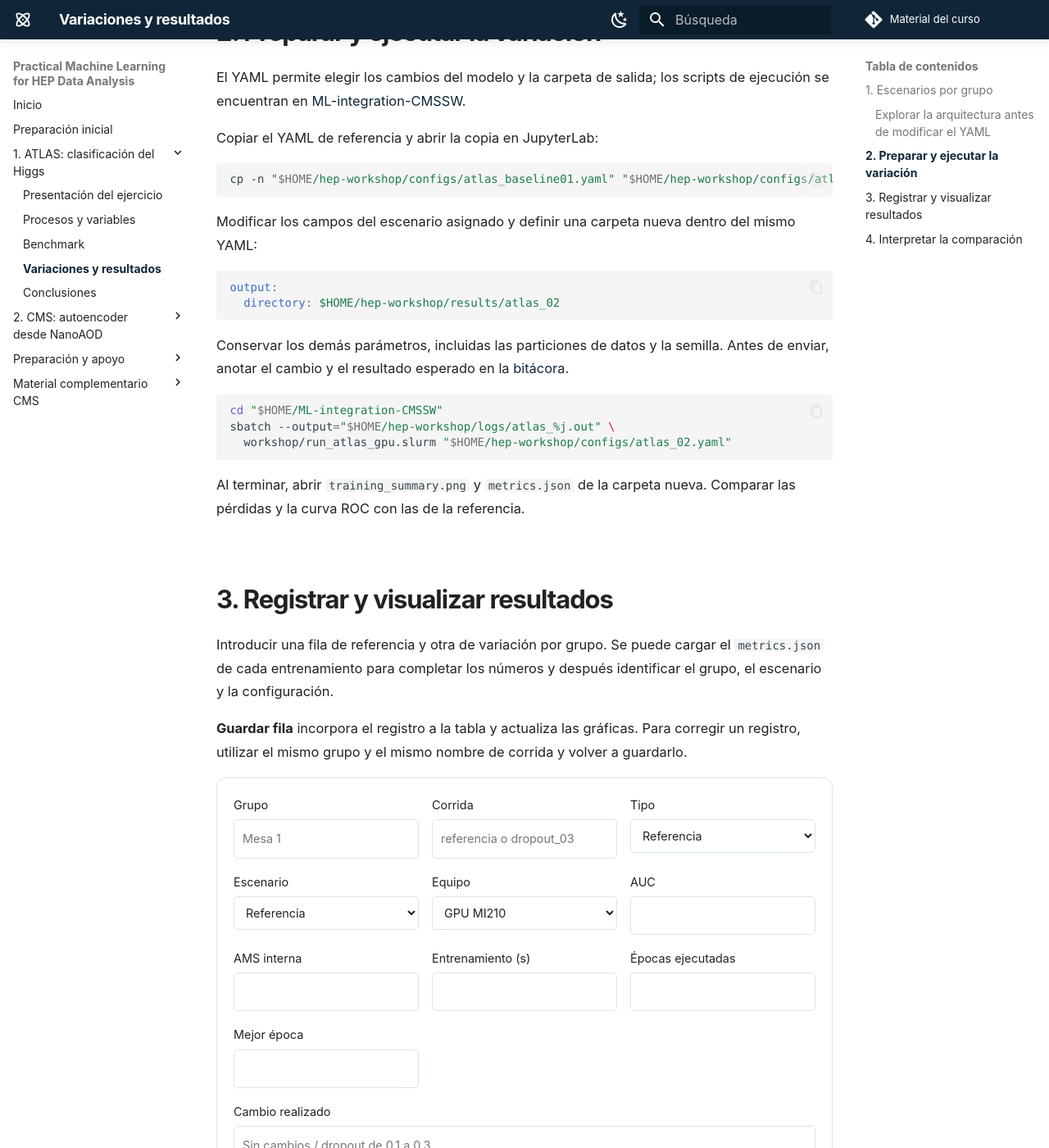
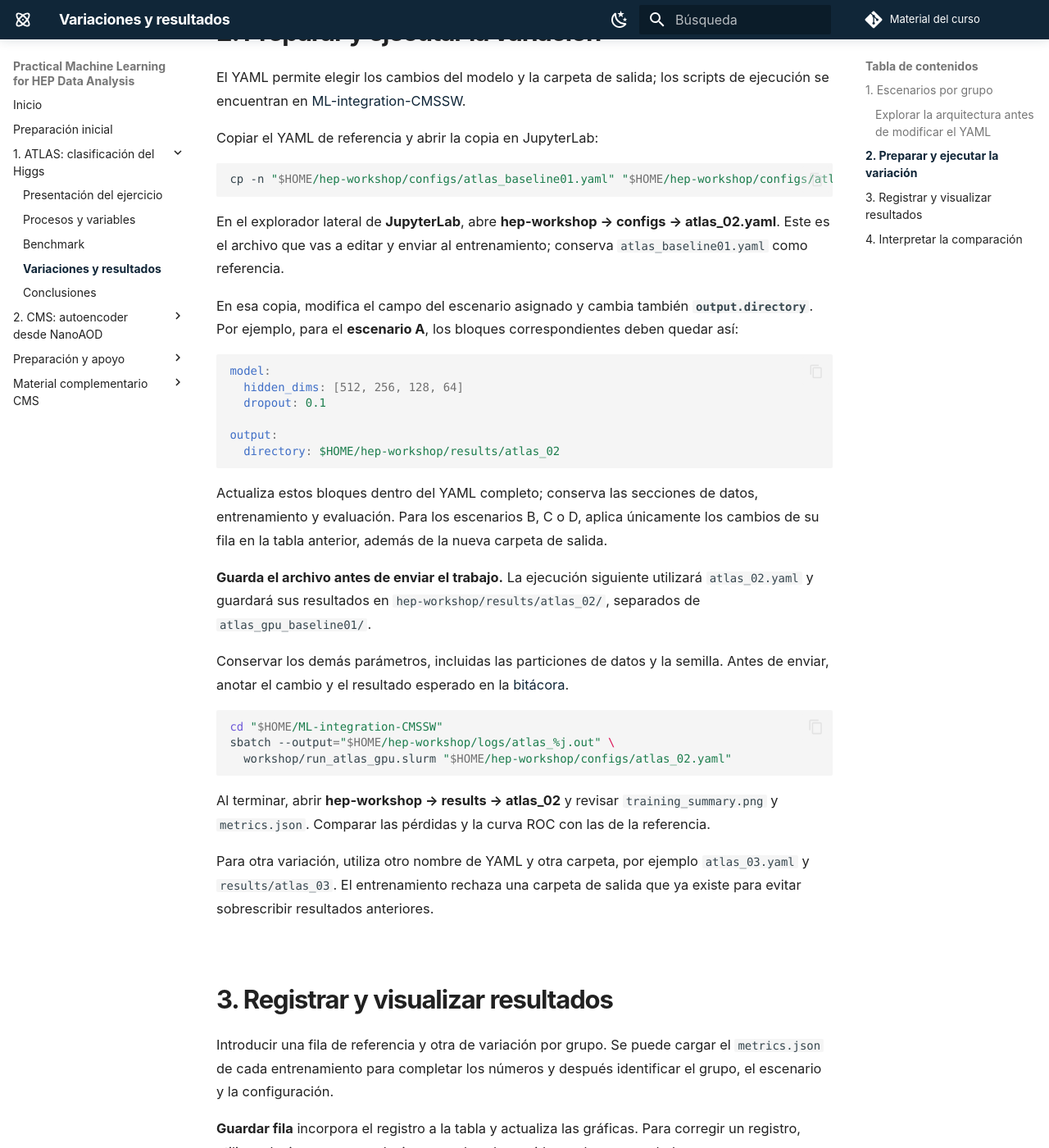
Before and after one commit to castaned/practical-ml-hep, an MkDocs documentation site: the page built from docs/variaciones.md, in a window 1280 px wide and 1400 px high, scrolled down 2181 px. Shown: the whole window at 82% size. Built offline with MkDocs 1.6.1 and Material for MkDocs 9.7.7, drawn with Linux system fonts in a browser that asks for light colours; comment, search, counter and statistics services are not loaded.

Commit message:
Clarify personal variation YAML edits and independent output folders

````diff
--- a/docs/variaciones.md
+++ b/docs/variaciones.md
@@ -62,12 +62,22 @@ Copiar el YAML de referencia y abrir la copia en JupyterLab:
 cp -n "$HOME/hep-workshop/configs/atlas_baseline01.yaml" "$HOME/hep-workshop/configs/atlas_02.yaml"
 ```
 
-Modificar los campos del escenario asignado y definir una carpeta nueva dentro del mismo YAML:
+En el explorador lateral de **JupyterLab**, abre **hep-workshop → configs → atlas_02.yaml**. Este es el archivo que vas a editar y enviar al entrenamiento; conserva `atlas_baseline01.yaml` como referencia.
+
+En esa copia, modifica el campo del escenario asignado y cambia también **`output.directory`**. Por ejemplo, para el **escenario A**, los bloques correspondientes deben quedar así:
 
 ```yaml
+model:
+  hidden_dims: [512, 256, 128, 64]
+  dropout: 0.1
+
 output:
   directory: $HOME/hep-workshop/results/atlas_02
 ```
+
+Actualiza estos bloques dentro del YAML completo; conserva las secciones de datos, entrenamiento y evaluación. Para los escenarios B, C o D, aplica únicamente los cambios de su fila en la tabla anterior, además de la nueva carpeta de salida.
+
+**Guarda el archivo antes de enviar el trabajo.** La ejecución siguiente utilizará `atlas_02.yaml` y guardará sus resultados en `hep-workshop/results/atlas_02/`, separados de `atlas_gpu_baseline01/`.
 
 Conservar los demás parámetros, incluidas las particiones de datos y la semilla. Antes de enviar, anotar el cambio y el resultado esperado en la [bitácora](bitacora.md).
 
@@ -77,7 +87,9 @@ sbatch --output="$HOME/hep-workshop/logs/atlas_%j.out" \
   workshop/run_atlas_gpu.slurm "$HOME/hep-workshop/configs/atlas_02.yaml"
 ```
 
-Al terminar, abrir `training_summary.png` y `metrics.json` de la carpeta nueva. Comparar las pérdidas y la curva ROC con las de la referencia.
+Al terminar, abrir **hep-workshop → results → atlas_02** y revisar `training_summary.png` y `metrics.json`. Comparar las pérdidas y la curva ROC con las de la referencia.
+
+Para otra variación, utiliza otro nombre de YAML y otra carpeta, por ejemplo `atlas_03.yaml` y `results/atlas_03`. El entrenamiento rechaza una carpeta de salida que ya existe para evitar sobrescribir resultados anteriores.
 
 ## 3. Registrar y visualizar resultados {#registro}
 
````
